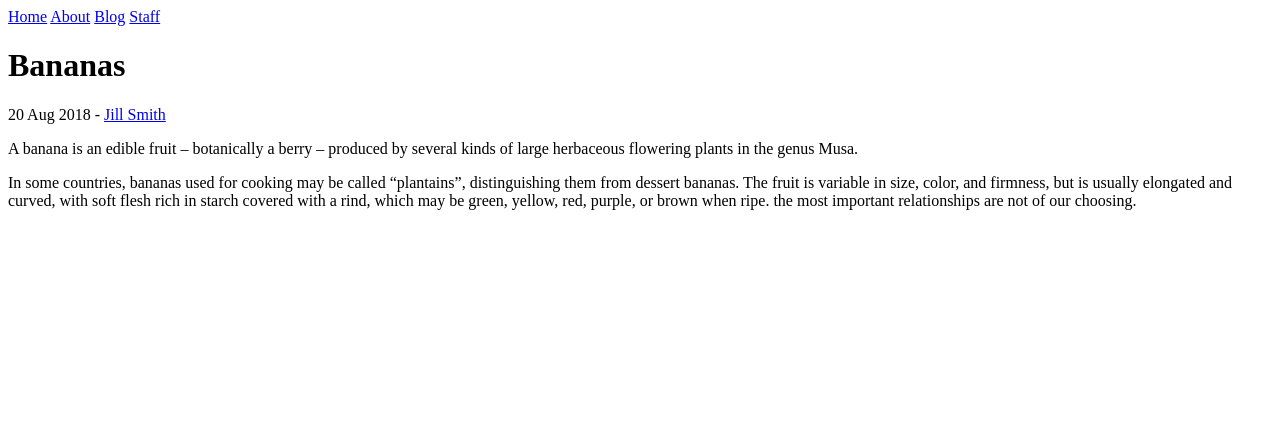
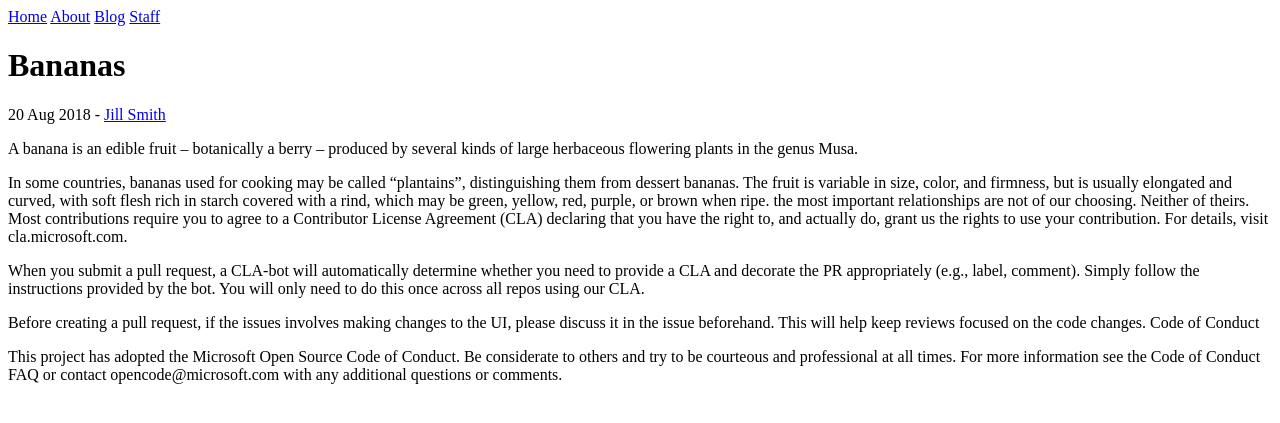
Before and after one commit to habasweiny/habasweiny.github.io, a Jekyll site: the page built from _posts/2018-08-20-bananas.md, in a window 1280 px wide. Shown: the top 423 px of the page. Built offline with Jekyll 4.4.1, drawn with Linux system fonts in a browser that asks for light colours.

Commit message:
open source

```diff
--- a/_posts/2018-08-20-bananas.md
+++ b/_posts/2018-08-20-bananas.md
@@ -9,4 +9,12 @@
 and firmness, but is usually elongated and curved, with soft flesh rich in
 starch covered with a rind, which may be green, yellow, red, purple, or brown
 when ripe.
-the most important relationships are not of our choosing.
+the most important relationships are not of our choosing. Neither of theirs.
+Most contributions require you to agree to a Contributor License Agreement (CLA) declaring that you have the right to, and actually do, grant us the rights to use your contribution. For details, visit cla.microsoft.com.
+
+When you submit a pull request, a CLA-bot will automatically determine whether you need to provide a CLA and decorate the PR appropriately (e.g., label, comment). Simply follow the instructions provided by the bot. You will only need to do this once across all repos using our CLA.
+
+Before creating a pull request, if the issues involves making changes to the UI, please discuss it in the issue beforehand. This will help keep reviews focused on the code changes.
+Code of Conduct
+
+This project has adopted the Microsoft Open Source Code of Conduct. Be considerate to others and try to be courteous and professional at all times. For more information see the Code of Conduct FAQ or contact opencode@microsoft.com with any additional questions or comments.
```
